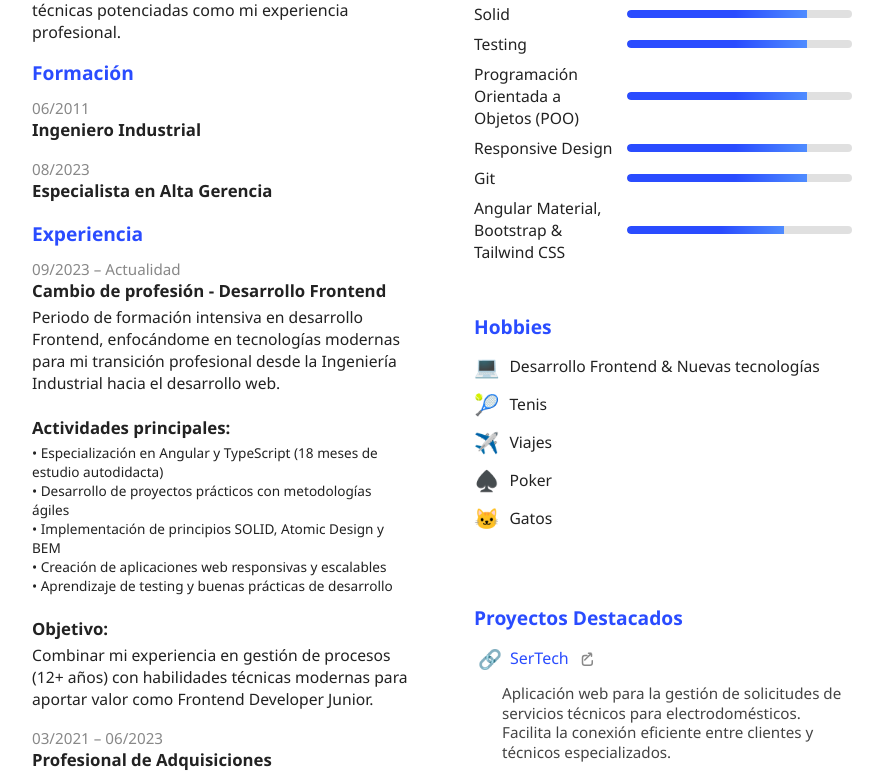
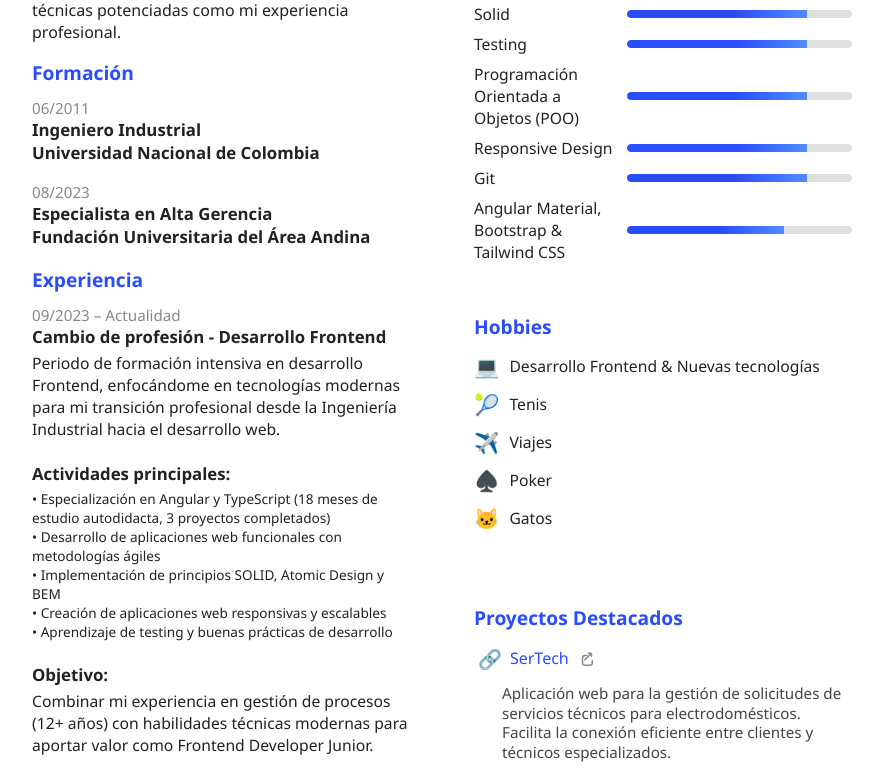
Before and after one commit to avila2601/HDV, an Angular app: page / in a window 1280 px wide. Shown: the part 537-1311 px from the top of the page, without its empty margins (198-1081 px from the left). Built offline with nearby package versions, Linux system fonts and the light colour scheme.

Commit message:
InstUniversitaria

```diff
--- a/src/app/cv/cv.component.html
+++ b/src/app/cv/cv.component.html
@@ -73,11 +73,16 @@
         <h2>Formación</h2>
         <div class="cv-education-item">
           <span>06/2011</span>
-          <strong>Ingeniero Industrial</strong>
+          <strong
+            >Ingeniero Industrial<br />Universidad Nacional de Colombia</strong
+          >
         </div>
         <div class="cv-education-item">
           <span>08/2023</span>
-          <strong>Especialista en Alta Gerencia</strong>
+          <strong
+            >Especialista en Alta Gerencia<br />Fundación Universitaria del Área
+            Andina</strong
+          >
         </div>
       </section>
       <section class="cv-experience">
@@ -92,8 +97,9 @@
             <br /><strong>Actividades principales:</strong>
             <span class="smaller-font">
               • Especialización en Angular y TypeScript (18 meses de estudio
-              autodidacta)<br />
-              • Desarrollo de proyectos prácticos con metodologías ágiles<br />
+              autodidacta, 3 proyectos completados)<br />
+              • Desarrollo de aplicaciones web funcionales con metodologías
+              ágiles<br />
               • Implementación de principios SOLID, Atomic Design y BEM<br />
               • Creación de aplicaciones web responsivas y escalables<br />
               • Aprendizaje de testing y buenas prácticas de desarrollo<br />
```
